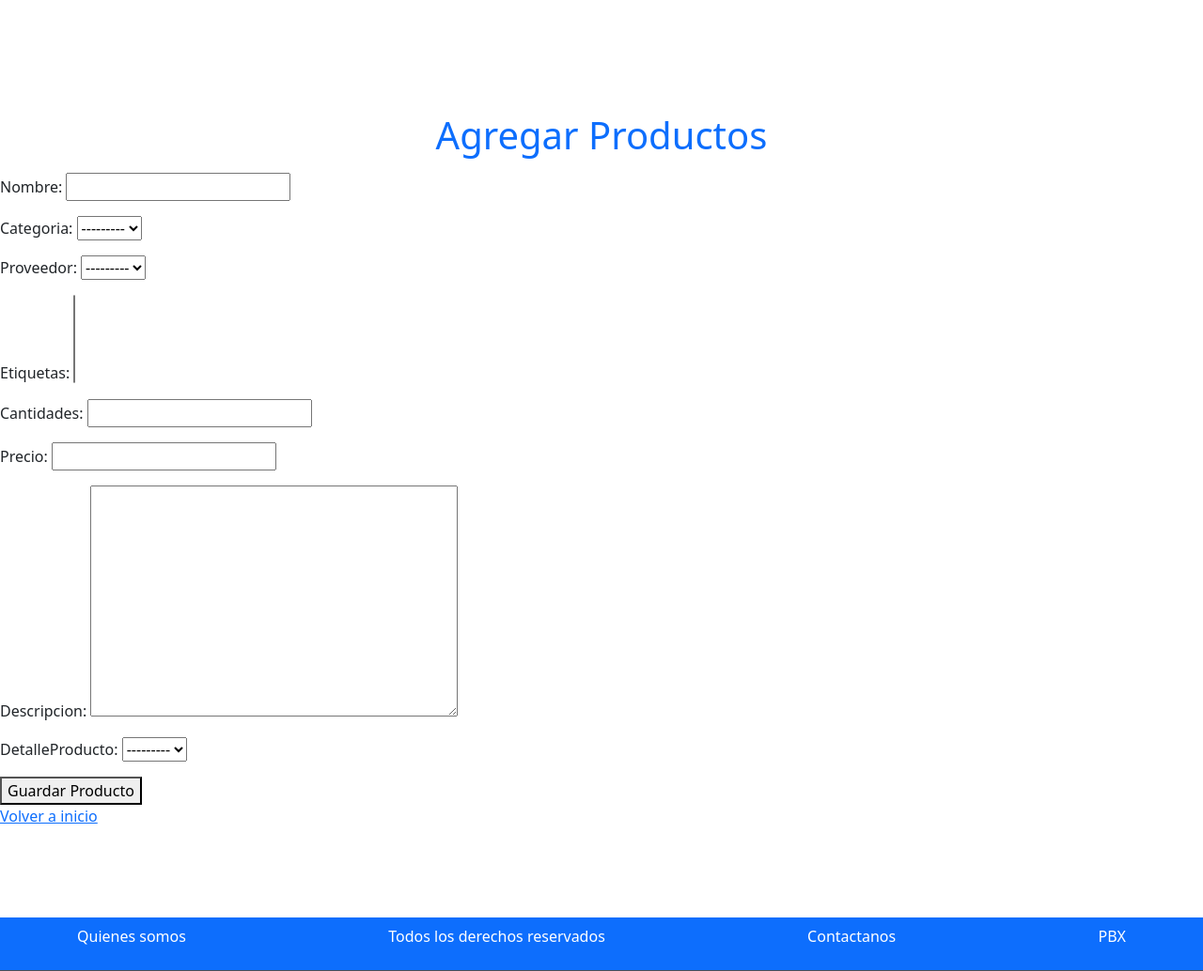
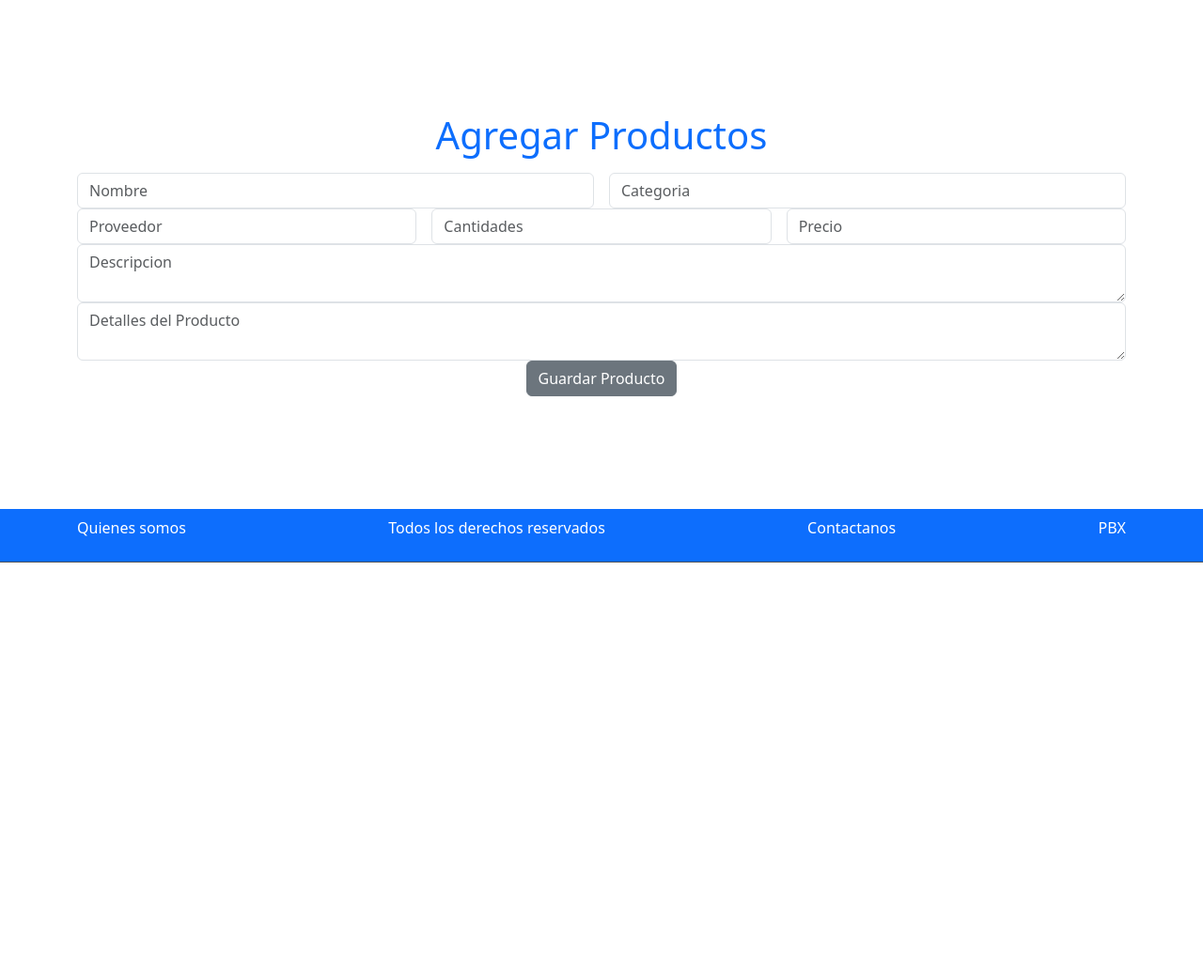
Before and after one commit to DNEGRETE27/TALLER-WEB-FINAL, a Django app: template Proyectoweb/paginaweb/templates/agregar_productos.html in a window 1280 px wide. Shown: the part 192-1226 px from the top of the page at 94% size. After the commit the page ends 791 px from the top, so only its background shows below. Run offline with Django 5.2, Linux system fonts and the light colour scheme; the template is opened without the code that fills it: values that come from a table or form of the project are taken from there, others are empty.

Commit message:
commit tallerweb3

```diff
--- a/Proyectoweb/paginaweb/templates/agregar_productos.html
+++ b/Proyectoweb/paginaweb/templates/agregar_productos.html
@@ -55,11 +55,41 @@
     <div >
       <form  method="post">
         {% csrf_token %}
-        {{ form.as_p }}
-        <button type="submit">Guardar Producto</button>
+        <div class="form-group container text-center ">
+            <div class="row g-3">
+                <div class="col">
+                    <input type="text" class="form-control" placeholder="Nombre" name="{form.nombre}">
+                </div>
+                <div class="col">
+                    <input type="text" class="form-control" placeholder="Categoria" name="{form.categoria}">
+                </div>
+            </div>
+            <div class="row g-3">
+                <div class="col">
+                    <input type="text" class="form-control" placeholder="Proveedor" name="{form.proveedor}">
+                </div>
+                <div class="col">
+                     <input type="text" class="form-control" placeholder="Cantidades" name="{form.cantidades}">
+                </div>
+
+                <div class="col">
+                    <input type="text" class="form-control" placeholder="Precio" name="{form.precio}">
+                </div>
+            </div>
+            <div class="form-group">
+                <textarea name="{form.descripcion}" class="form-control" placeholder="Descripcion"></textarea>
+            </div>
+            <div class="form-group col-">
+                <textarea name="{form.detalleProducto}" class="form-control" placeholder="Detalles del Producto"></textarea>
+
+            </div>
+            <div>
+                <button type="submit" class="btn btn-secondary">Guardar Producto</button>
+            </div>
+        </div>
+
       </form>
     </div>
-<a href="{% url 'inicio_web' %}">Volver a inicio</a>
 <br>
 <br>
 <br>
```
Also changed, not shown: Proyectoweb/paginaweb/templates/agregar_clientes.html (+14 -11 lines).
